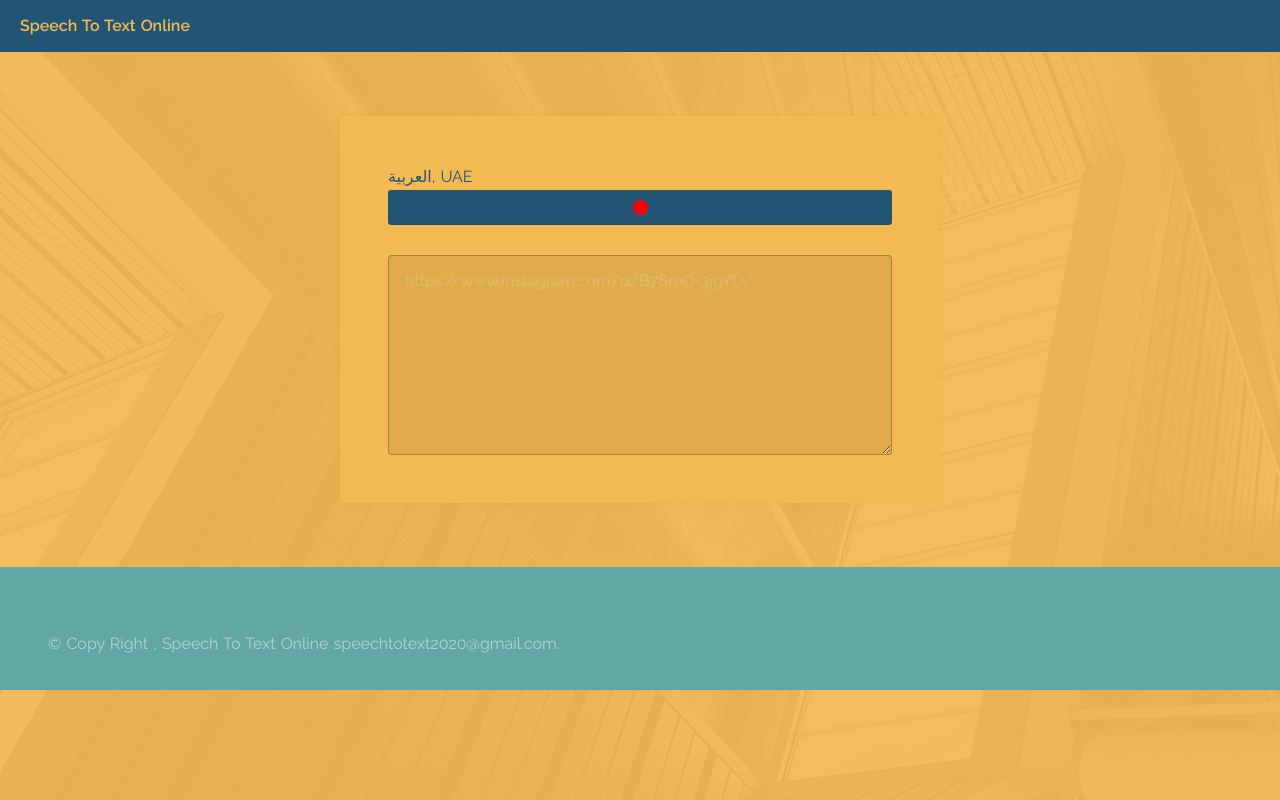
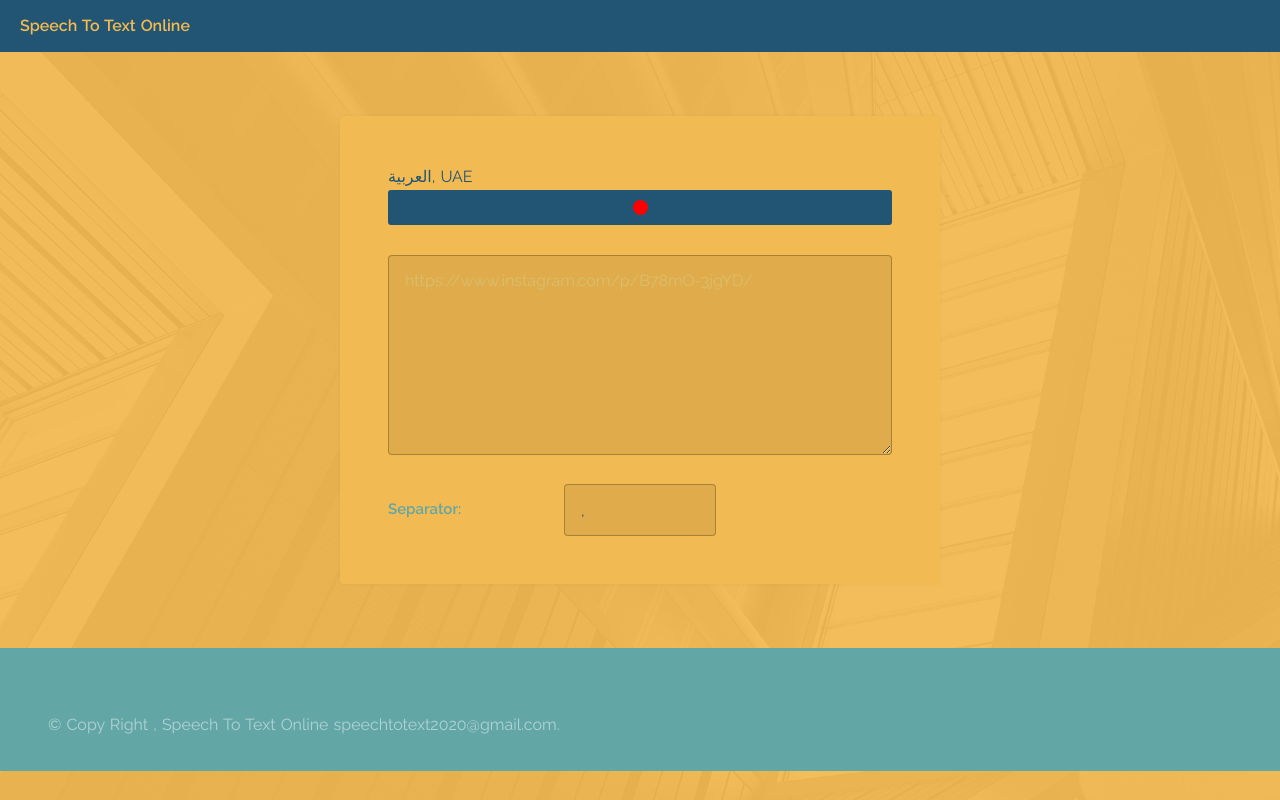
Before and after one commit to wahengchang/nuxt-speech-to-text, a Nuxt app: page /translate/ar-AE in a window 1280 px wide. Built offline with nearby package versions, Linux system fonts and the light colour scheme.

Commit message:
adding separator

```diff
--- a/pages/translate/_id.vue
+++ b/pages/translate/_id.vue
@@ -24,6 +24,14 @@
             placeholder="https://www.instagram.com/p/B78mO-3jgYD/"
             v-model="value"
           />
+          <div class="row gtr-uniform separatorRowMargin">
+            <div class="col-4 col-4-xsmall">
+              <label class='separatorLabel'> Separator:</label>
+            </div>
+            <div class="col-4 col-4-xsmall">
+              <input type="text" name="separator" v-model="separator"  placeholder=",">
+            </div>
+          </div>
         </div>
         <div v-else>langObj is null</div>
       </div>
@@ -60,20 +68,31 @@ export default {
     return {
       value: "",
       isSpeechOn: false,
-      id
+      id,
+      separator: ','
     };
   },
   methods: {
     onTranscriptionEnd: function(textObj = {}) {
+      const {separator} = this
       const { transcription } = textObj;
 
-      this.value += " " + transcription.join(" ");
+      if(!this.value) return this.value = transcription.join(" ");
+
+      return this.value += `${separator}` + transcription.join(" ");
     }
   }
 };
 </script>
 
 <style scoped>
+.separatorRowMargin{
+  margin-top: 5px;
+}
+.separatorLabel{
+  line-height: 50px;
+  font-size: 15px;
+}
 .content {
   max-width: 600px;
   margin: auto;
```
